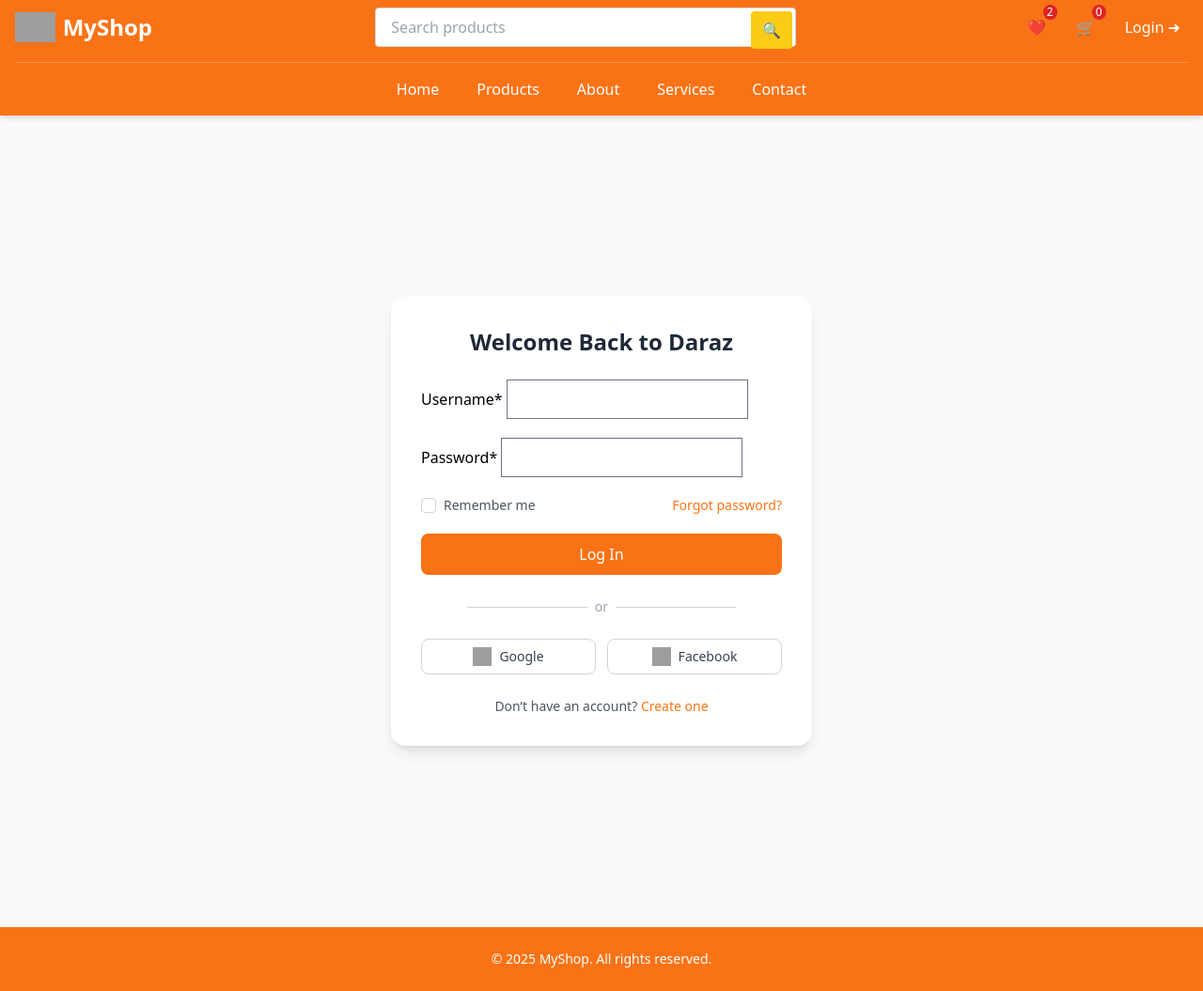
After one commit to shresthaashish989/Ai-Driven-Ecommerce-Management-System, a Django app: page /login/ in a window 1280 px wide. The commit adds this page. Shown: the whole page at 94% size. Run offline with Django 5.2, Linux system fonts and the light colour scheme; some libraries are stand-ins or nearby versions; grey boxes are pictures that could not be loaded.

Commit message:
authentication,authorized,register,login

```diff
--- a/Final_Project/product/models.py
+++ b/Final_Project/product/models.py
@@ -1,6 +1,4 @@
 from django.db import models
-
-# Create your models here.
 
 class Category(models.Model):
     category_name=models.CharField(max_length=200 ,unique=True)
--- a/Final_Project/templates/index.html
+++ b/Final_Project/templates/index.html
@@ -2,17 +2,25 @@
 <html lang="en">
 <head>
     <meta charset="UTF-8" />
-    <meta name="viewport" content="width=device-width,initial-scale=1" />
+    <meta name="viewport" content="width=device-width, initial-scale=1" />
     <title>MyShop</title>
+
     {% load static %}
+
+    <!-- CSS -->
     <link rel="stylesheet" href="{% static 'css/main.css' %}">
+    <link rel="icon" href="{% static 'images/favicon.ico' %}">
+
+    <!-- Tailwind -->
     <script src="https://cdn.tailwindcss.com"></script>
+
+    <!-- Flowbite -->
     <link href="https://cdn.jsdelivr.net/npm/flowbite@3.1.2/dist/flowbite.min.css" rel="stylesheet" />
 </head>
 
 <body class="flex flex-col min-h-screen bg-gray-50">
 
-
+<!-- ================= NAVBAR ================= -->
 <nav class="bg-orange-500 text-white shadow-md w-full">
   <div class="max-w-screen-xl mx-auto px-4">
 
@@ -20,58 +28,53 @@
     <div class="flex flex-col md:flex-row md:items-center md:justify-between py-2">
 
       <!-- Logo -->
-      <a href="{}" class="flex items-center space-x-2 mb-2 md:mb-0">
+      <a href="{% url 'productpage' %}" class="flex items-center space-x-2 mb-2 md:mb-0">
         <img src="https://flowbite.com/docs/images/logo.svg" class="h-8" alt="Logo" />
         <span class="text-2xl font-semibold">MyShop</span>
       </a>
 
-      <!-- Search Bar -->
+      <!-- Search -->
       <form method="get" class="flex-1 md:mx-4 max-w-md w-full relative">
         <input
           name="product_name_contains"
           type="search"
           value="{{ request.GET.product_name_contains|default:'' }}"
-          placeholder="Search products, brands, categories"
+          placeholder="Search products"
           class="w-full px-4 py-2 rounded border border-gray-300 focus:outline-none focus:ring-2 focus:ring-yellow-300 text-black"
         />
-        <button type="submit" class="absolute right-0 top-0 mt-1 mr-1 bg-yellow-400 hover:bg-yellow-500 px-3 py-2 rounded text-white">
-          <svg xmlns="http://www.w3.org/2000/svg" class="h-5 w-5" fill="none" viewBox="0 0 24 24" stroke="currentColor">
-            <path stroke-linecap="round" stroke-linejoin="round" stroke-width="2" d="M21 21l-4.35-4.35m0 0A7.5 7.5 0 1116.65 16.65z"/>
-          </svg>
+        <button type="submit"
+          class="absolute right-0 top-0 mt-1 mr-1 bg-yellow-400 hover:bg-yellow-500 px-3 py-2 rounded text-white">
+          🔍
         </button>
       </form>
 
-      <!-- Icons -->
+      <!-- Right Icons -->
       <div class="flex items-center space-x-4 mt-2 md:mt-0">
 
         <!-- Wishlist -->
         <a href="#" class="relative hover:bg-orange-600 p-2 rounded">
-          <svg xmlns="http://www.w3.org/2000/svg" class="h-6 w-6" fill="none" viewBox="0 0 24 24" stroke="currentColor">
-            <path stroke-linecap="round" stroke-linejoin="round" stroke-width="2"
-              d="M5.121 20.364l7.071-7.071 7.071 7.071A5 5 0 0021 15V5a2 2 0 00-2-2h-4l-1-2H8l-1 2H3a2 2 0 00-2 2v10a5 5 0 001.121 3.364z"/>
-          </svg>
-          <span class="absolute -top-1 -right-1 bg-red-600 text-white text-xs rounded-full px-1">2</span>
+          ❤️
+          <span class="absolute -top-1 -right-1 bg-red-600 text-xs px-1 rounded-full">2</span>
         </a>
 
         <!-- Cart -->
         <a href="{}" class="relative hover:bg-orange-600 p-2 rounded">
-    <svg xmlns="http://www.w3.org/2000/svg" class="h-6 w-6" fill="none" viewBox="0 0 24 24" stroke="currentColor">
-        <path stroke-linecap="round" stroke-linejoin="round" stroke-width="2"
-              d="M3 3h2l.4 2M7 13h14l1-6H6.4M7 13L5.4 5M7 13l-2 9m5-9v9m4-9v9m4-9v9"/>
-    </svg>
-    <span class="absolute -top-1 -right-1 bg-red-600 text-white text-xs rounded-full px-1">
-        {{ items|length|default:0 }}
+          🛒
+          <span class="absolute -top-1 -right-1 bg-red-600 text-xs px-1 rounded-full">
+            {{ items|default_if_none:''|length }}
           </span>
         </a>
 
-        <!-- User Dropdown -->
+        <!-- User -->
         {% if user.is_authenticated %}
-
-        <button id="avatarButton" data-dropdown-toggle="userDropdown" class="w-10 h-10 rounded-full bg-white flex items-center justify-center text-orange-500 font-bold">
+        <button id="avatarButton"
+          data-dropdown-toggle="userDropdown"
+          class="w-10 h-10 rounded-full bg-white text-orange-500 font-bold flex items-center justify-center">
           {{ user.username|first|upper }}
         </button>
 
-        <div id="userDropdown" class="hidden z-50 bg-white text-black rounded-lg shadow w-44">
+        <div id="userDropdown"
+          class="hidden z-50 bg-white text-black rounded-lg shadow w-44">
           <div class="px-4 py-3 text-sm border-b">
             <p class="font-semibold">{{ user.username }}</p>
             <p class="truncate">{{ user.email }}</p>
@@ -79,143 +82,51 @@
           <ul class="p-2 text-sm">
             <li><a href="#" class="block p-2 hover:bg-gray-100 rounded">Dashboard</a></li>
             <li><a href="#" class="block p-2 hover:bg-gray-100 rounded">Settings</a></li>
-                <li><a href="" class="block p-2 hover:bg-gray-100 rounded">Orders</a></li>
-                <li><a href="" class="block p-2 text-red-600 hover:bg-gray-100 rounded">Logout</a></li>
+            <li><a href="{}" class="block p-2 hover:bg-gray-100 rounded">Orders</a></li>
+            <li>
+              <a href="{% url 'logout' %}" class="block p-2 text-red-600 hover:bg-gray-100 rounded">
+                Logout
+              </a>
+            </li>
           </ul>
         </div>
 
         {% else %}
-
-        <a href="{}" class="p-2 hover:bg-orange-600 rounded">
-          <li>Login</li>
-          <svg xmlns="http://www.w3.org/2000/svg" class="h-6 w-6" fill="currentColor" viewBox="0 0 24 24">
-            <path d="M10 17l5-5-5-5v10z"/>
-          </svg>
+        <a href="{% url 'login' %}" class="flex items-center gap-1 p-2 hover:bg-orange-600 rounded">
+          <span>Login</span>
+          ➜
         </a>
-
         {% endif %}
 
       </div>
-
     </div>
 
-    <!-- Bottom Navigation -->
-    <div class="flex flex-wrap items-center justify-center space-x-4 py-2 border-t border-orange-400 mt-2">
-      <a href="{%url 'homepage'%}" class="py-2 px-3 hover:bg-orange-600 rounded">Home</a>
-      <a href="{%url 'productpage'%}" class="py-2 px-3 hover:bg-orange-600 rounded">Products</a>
-      <a href="#" class="py-2 px-3 hover:bg-orange-600 rounded">About</a>
-      <a href="#" class="py-2 px-3 hover:bg-orange-600 rounded">Services</a>
-      <a href="#" class="py-2 px-3 hover:bg-orange-600 rounded">Pricing</a>
-      <a href="#" class="py-2 px-3 hover:bg-orange-600 rounded">Contact</a>
+    <!-- Bottom Menu -->
+    <div class="flex flex-wrap justify-center gap-4 py-2 border-t border-orange-400 mt-2">
+      <a href="{% url 'homepage' %}" class="hover:bg-orange-600 px-3 py-2 rounded">Home</a>
+      <a href="{% url 'productpage' %}" class="hover:bg-orange-600 px-3 py-2 rounded">Products</a>
+      <a href="#" class="hover:bg-orange-600 px-3 py-2 rounded">About</a>
+      <a href="#" class="hover:bg-orange-600 px-3 py-2 rounded">Services</a>
+      <a href="#" class="hover:bg-orange-600 px-3 py-2 rounded">Contact</a>
     </div>
 
   </div>
 </nav>
 
-<!-- ================= MAIN CONTENT ================= -->
+<!-- ================= MAIN ================= -->
 <main class="mx-auto w-full py-8 px-8">
-  {% block main_content %}
-  <section class="py-16 bg-gray-50">
-    <div class="max-w-7xl mx-auto px-4 sm:px-6 lg:px-8">
-        <!-- Section Title -->
-        <h2 class="font-manrope font-bold text-3xl text-gray-900 mb-10 border-b-4 border-orange-500 inline-block">
-            Featured Products
-        </h2>
-
-        <!-- Product Grid -->
-        <div class="grid grid-cols-1 sm:grid-cols-2 md:grid-cols-1 lg:grid-cols-4 gap-12">
-            {% for p in product %}
-            <div class="bg-white rounded-xl shadow-md hover:shadow-lg transition duration-300 overflow-hidden group flex flex-col">
-                <!-- Product Image -->
-                <a href="">
-                    <img src="{{ p.image.url }}" alt="{{ p.name }}"
-                         class="w-full h-64 object-cover group-hover:scale-105 transition-transform duration-500">
-                </a>
-
-                <!-- Product Info -->
-                <div class="p-4 flex flex-col flex-grow">
-                    <h3 class="text-gray-900 font-semibold text-lg mb-1 truncate group-hover:text-orange-600">
-                        {{ p.name }}
-                    </h3>
-                    <p class="text-gray-500 text-sm mb-3 truncate">
-                        {{ p.category.name }}
-                    </p>
-
-                    <!-- Price + Button -->
-                    <div class="mt-auto flex items-center justify-between">
-                        <span class="text-orange-600 font-semibold text-lg">
-                            Rs. {{ p.price }}
-                        </span>
-                        <button class="bg-orange-500 hover:bg-orange-600 text-white text-xs font-medium px-3 py-1.5 rounded-lg transition">
-                            Add to Cart
-                        </button>
-                    </div>
-                </div>
-            </div>
-            {% empty %}
-            <p class="col-span-4 text-center text-gray-500">No products available</p>
-            {% endfor %}
-        </div>
-    </div>
-</section>
-  {% endblock %}
+  {% block main_content %}{% endblock %}
 </main>
 
 <!-- ================= FOOTER ================= -->
-<footer class="bg-orange-500 text-white mt-auto shadow-inner">
-  <div class="max-w-screen-xl mx-auto py-8 px-4">
-
-    <div class="md:flex md:justify-between md:items-start space-y-6 md:space-y-0">
-
-      <div>
-        <a href="{% }" class="flex items-center space-x-2">
-          <img src="https://flowbite.com/docs/images/logo.svg" class="h-8" alt="Logo" />
-          <span class="text-2xl font-bold">MyShop</span>
-        </a>
-        <p class="mt-2 text-sm">Your favorite online shop for all essentials.</p>
-      </div>
-
-      <div class="grid grid-cols-2 gap-6 sm:grid-cols-3">
-        <div>
-          <h3 class="mb-4 font-semibold uppercase">Shop</h3>
-          <ul class="space-y-2">
-            <li><a href="#" class="hover:text-yellow-300">All Products</a></li>
-            <li><a href="#" class="hover:text-yellow-300">New Arrivals</a></li>
-            <li><a href="#" class="hover:text-yellow-300">Best Sellers</a></li>
-          </ul>
-        </div>
-
-        <div>
-          <h3 class="mb-4 font-semibold uppercase">Company</h3>
-          <ul class="space-y-2">
-            <li><a href="#" class="hover:text-yellow-300">About Us</a></li>
-            <li><a href="#" class="hover:text-yellow-300">Careers</a></li>
-            <li><a href="#" class="hover:text-yellow-300">Blog</a></li>
-          </ul>
-        </div>
-
-        <div>
-          <h3 class="mb-4 font-semibold uppercase">Support</h3>
-          <ul class="space-y-2">
-            <li><a href="#" class="hover:text-yellow-300">Contact</a></li>
-            <li><a href="#" class="hover:text-yellow-300">FAQs</a></li>
-            <li><a href="#" class="hover:text-yellow-300">Shipping & Returns</a></li>
-          </ul>
-        </div>
-
-      </div>
-    </div>
-
-    <hr class="my-6 border-white/40" />
-
-    <div class="text-center text-sm">
+<footer class="bg-orange-500 text-white mt-auto">
+  <div class="max-w-screen-xl mx-auto py-6 px-4 text-center text-sm">
     © 2025 MyShop. All rights reserved.
-    </div>
-
   </div>
 </footer>
 
+<!-- Flowbite JS -->
+<script src="https://cdn.jsdelivr.net/npm/flowbite@3.1.2/dist/flowbite.min.js"></script>
 
-<script src="https://cdn.jsdelivr.net/npm/flowbite@3.1.2/dist/flowbite.min.js"></script>
 </body>
 </html>
--- /dev/null
+++ b/Final_Project/user/forms.py
@@ -0,0 +1,6 @@
+from django import forms
+
+
+class LoginForm(forms.Form):
+    username=forms.CharField()
+    password=forms.CharField(widget=forms.PasswordInput)
--- a/Final_Project/user/templates/user/homepage.html
+++ b/Final_Project/user/templates/user/homepage.html
@@ -15,7 +15,7 @@
             {% for p in product %}
             <div class="bg-white rounded-xl shadow-md hover:shadow-lg transition duration-300 overflow-hidden group flex flex-col">
                 <!-- Product Image -->
-                <a href="">
+                <a href="{%url 'productdetail' p.id%}">
                     <img src="{{ p.image.url }}" alt="{{ p.name }}"
                          class="w-full h-64 object-cover group-hover:scale-105 transition-transform duration-500">
                 </a>
--- /dev/null
+++ b/Final_Project/user/templates/user/loginform.html
@@ -0,0 +1,76 @@
+{% extends 'index.html' %}
+{% load crispy_forms_tags %}
+{% block main_content %}
+
+<div class="min-h-screen flex items-center justify-center bg-gray-50 py-8 px-4">
+  <div class="w-full max-w-md bg-white shadow-lg rounded-2xl p-8">
+
+    <!-- Heading -->
+    <h2 class="text-2xl font-semibold text-center text-gray-800 mb-6">
+      Welcome Back to Daraz
+    </h2>
+
+    <!-- Messages -->
+    {% for msg in messages %}
+      {% if msg.level == DEFAULT_MESSAGE_LEVELS.SUCCESS %}
+        <div class="flex items-center p-4 mb-4 text-green-700 bg-green-100 rounded-lg">
+          <span class="text-sm font-medium">{{ msg }}</span>
+        </div>
+      {% endif %}
+      {% if msg.level == DEFAULT_MESSAGE_LEVELS.ERROR %}
+        <div class="flex items-center p-4 mb-4 text-red-700 bg-red-100 rounded-lg">
+          <span class="text-sm font-medium">{{ msg }}</span>
+        </div>
+      {% endif %}
+    {% endfor %}
+
+    <!-- Login Form -->
+    <form method="POST" class="space-y-5">
+      {% csrf_token %}
+      {{ form|crispy }}
+
+      <!-- Remember & Forgot -->
+      <div class="flex items-center justify-between text-sm">
+        <label class="flex items-center space-x-2">
+          <input type="checkbox" class="rounded border-gray-300 text-orange-500 focus:ring-orange-500">
+          <span class="text-gray-600">Remember me</span>
+        </label>
+        <a href="#" class="text-orange-500 hover:underline">Forgot password?</a>
+      </div>
+
+      <!-- Buttons -->
+      <button type="submit"
+              class="w-full px-6 py-2.5 bg-orange-500 hover:bg-orange-600 text-white font-medium rounded-lg shadow-sm transition">
+        Log In
+      </button>
+    </form>
+
+    <!-- Divider -->
+    <div class="flex items-center justify-center my-6">
+      <div class="border-t border-gray-300 w-1/3"></div>
+      <span class="px-2 text-gray-400 text-sm">or</span>
+      <div class="border-t border-gray-300 w-1/3"></div>
+    </div>
+
+    <!-- Social Login Buttons -->
+    <div class="flex justify-center space-x-3">
+      <button class="flex items-center justify-center w-1/2 px-4 py-2 border border-gray-300 rounded-lg hover:bg-gray-50 transition">
+        <img src="https://www.svgrepo.com/show/475656/google-color.svg" alt="Google" class="w-5 h-5 mr-2">
+        <span class="text-sm font-medium text-gray-700">Google</span>
+      </button>
+      <button class="flex items-center justify-center w-1/2 px-4 py-2 border border-gray-300 rounded-lg hover:bg-gray-50 transition">
+        <img src="https://www.svgrepo.com/show/475647/facebook-color.svg" alt="Facebook" class="w-5 h-5 mr-2">
+        <span class="text-sm font-medium text-gray-700">Facebook</span>
+      </button>
+    </div>
+
+    <!-- Register Link -->
+    <p class="text-center text-sm text-gray-600 mt-6">
+      Don’t have an account?
+      <a href="{% url 'register' %}" class="text-orange-500 hover:underline font-medium">Create one</a>
+    </p>
+
+  </div>
+</div>
+
+{% endblock %}
--- a/Final_Project/user/urls.py
+++ b/Final_Project/user/urls.py
@@ -4,7 +4,12 @@ from user.views import *
 
 urlpatterns=[
 
-    path('',hompepage, name='homepage'),
+    path('',homepage, name='homepage'),
     path('products',productpage, name='productpage'),
-    path('productdetail/<int:product_id>',productdetail, name='productdetail')
+    path('productdetail/<int:product_id>',productdetail, name='productdetail'),
+    path('register/',register, name='register'),
+    path('login/',login_user, name='login'),
+    path('logout',logout_view, name='logout')
+
+
 ]
--- a/Final_Project/user/views.py
+++ b/Final_Project/user/views.py
@@ -1,37 +1,81 @@
-from django.shortcuts import render
-from product.models import *
-from .filter import *
-
-# Create your views here.
-
-def hompepage(request):
-    product=Product.objects.all()
-    items={
-        'product':product
-    }
-    return render(request,'user/homepage.html',items)
+from django.shortcuts import render, redirect
+from django.contrib.auth.models import User
+from django.contrib.auth.forms import UserCreationForm
+from django.contrib import messages
+from product.models import Product
+from .filter import ProductFilter
+from .forms import *
+from django.contrib.auth import login,logout,authenticate
 
 
+# User registration view
+def register(request):
+    if request.method == "POST":
+        form = UserCreationForm(request.POST)
+        if form.is_valid():
+            form.save()
+            messages.success(request, 'User account created successfully')
+            return redirect('register')  # Redirect to registration page or login page
+        else:
+            messages.error(request, 'Please provide correct credentials')
+            return render(request, 'user/register.html', {'form': form})
 
-def productpage(request):
-    user=request.user
-    product = Product.objects.all().order_by('-id')
-    product_filter=ProductFilter(request.GET, queryset=product)
-    product_final=product_filter.qs
-    context={
-        'product':product_final,
-        'product_filter':product_filter,
+    context = {'form': UserCreationForm()}
+    return render(request, 'user/register.html', context)
 
 
+def login_user(request):
+    if request.method == "POST":
+        form = LoginForm(request.POST)
+        if form.is_valid():
+            data = form.cleaned_data
+            user = authenticate(username=data['username'], password=data['password'])
+            if user is not None:
+                login(request, user)
+
+                if user.is_staff:
+                    return redirect('admins')
+                else:
+                    return redirect('/')
+
+            else:
+                messages.add_message(request, messages.ERROR, "Username or password is invalid")
+                return render(request, 'user/loginform.html', {'form': form})
+    context = {
+        'form': LoginForm()
     }
-    return render(request,'user/productpage.html',context)
+    return render(request, 'user/loginform.html', context)
+
+def logout_view(request):
+    logout(request)
+    messages.info(request, "You have been logged out successfully.")
+    return redirect('login')
 
 
+# Homepage view
+def homepage(request):
+    products = Product.objects.all().order_by('-id')[:8]
+    context = {
+        'product': products}
+    return render(request, 'user/homepage.html', context)
 
-def productdetail(request,product_id):
-    product=Product.objects.get(id=product_id)
 
-    data={
-        'product':product
+# Product listing page with filters
+def productpage(request):
+    user = request.user
+    products = Product.objects.all().order_by('-id')
+    product_filter = ProductFilter(request.GET, queryset=products)
+    product_final = product_filter.qs
+
+    context = {
+        'product': product_final,
+        'product_filter': product_filter,
     }
-    return render(request,'user/productdetail.html',data)
+    return render(request, 'user/productpage.html', context)
+
+
+# Product detail page
+def productdetail(request, product_id):
+    product = Product.objects.get(id=product_id)
+    context = {'product': product}
+    return render(request, 'user/productdetail.html', context)
```
Also changed, not shown: Final_Project/user/auth.py (added, +9 -0 lines), Final_Project/user/templates/user/register.html (added, +67 -0 lines), Final_Project/db.sqlite3, Final_Project/static/uploads/Lehenga.jpg (added), Final_Project/static/uploads/mens_jacket.jpg (added), Final_Project/static/uploads/radio.jpg (added), Final_Project/static/uploads/smart_led_tv.jpg (added). Lines whose indentation alone changed are shown as unchanged.
